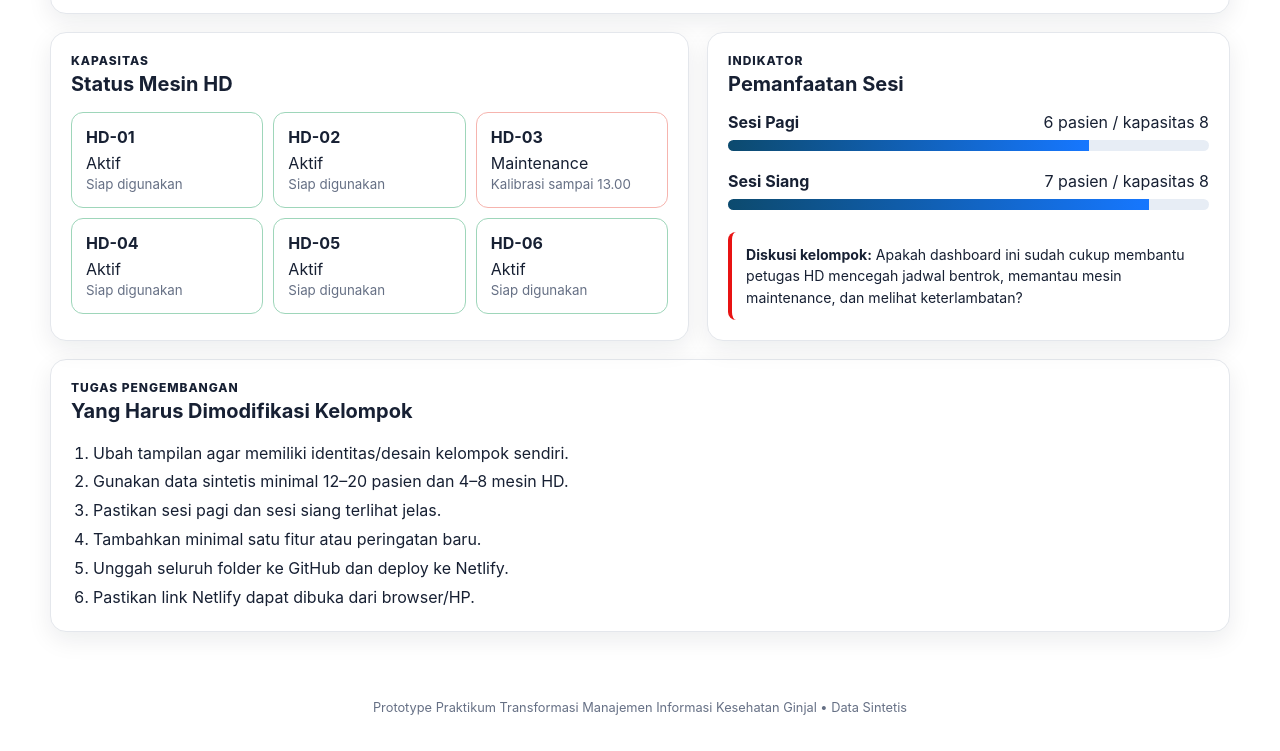
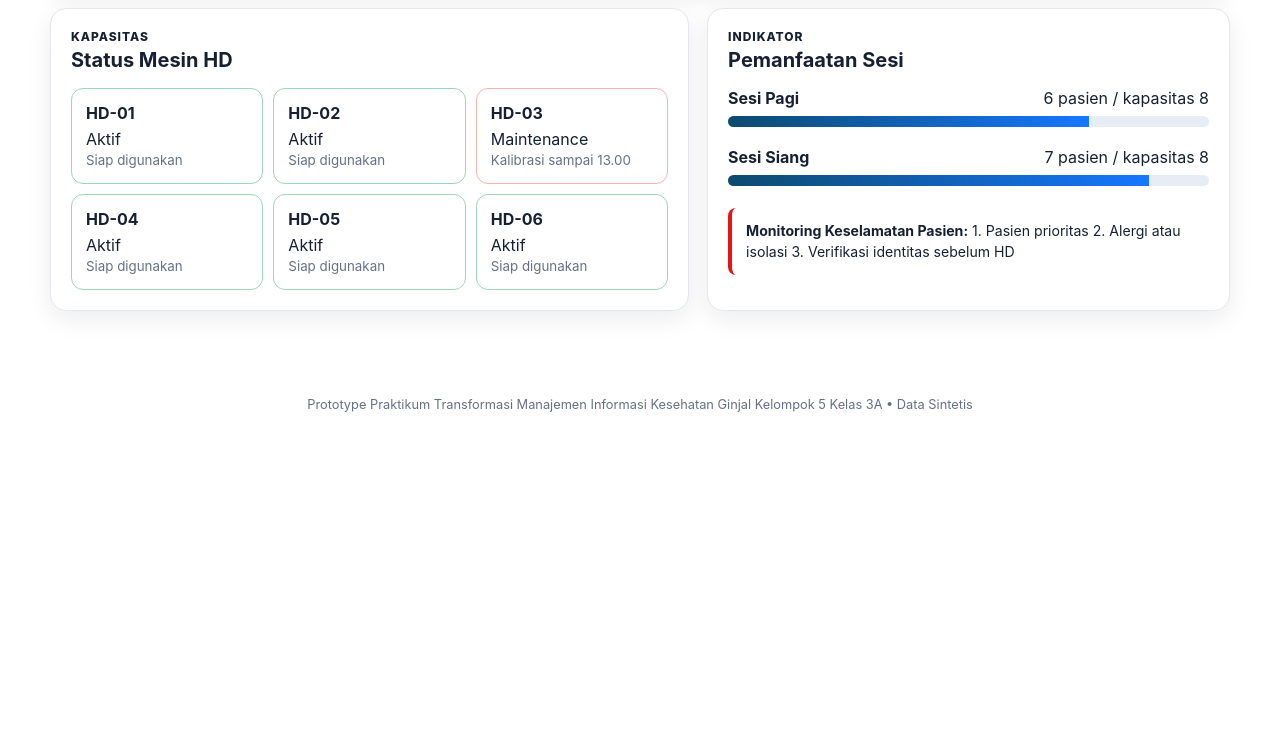
Before and after one commit to Alzidanpw-maker/DashboardHDKel53Apt3, a plain HTML site: page index.html in a window 1280 px wide. Shown: the part 1608-2359 px from the top of the page. After the commit the page ends 2056 px from the top, so only its background shows below. Drawn offline with Linux system fonts and the light colour scheme.

Commit message:
Add files via upload

```diff
--- a/index.html
+++ b/index.html
@@ -22,9 +22,8 @@
 
   <main class="container">
     <section class="notice" aria-label="Catatan etika data">
-      <strong>Catatan Etika:</strong>
-      Jangan menggunakan nama, NIK, nomor rekam medis, alamat, nomor telepon, atau data pasien nyata.
-      Gunakan hanya kode pasien sintetis seperti P001, P002, dan seterusnya.
+      <strong>Catatan Medis:</strong>
+      Data akan di update secara real time.
     </section>
 
     <section class="summary-grid" aria-label="Ringkasan layanan">
@@ -171,33 +170,17 @@
         </div>
 
         <div class="mini-note">
-          <strong>Diskusi kelompok:</strong>
-          Apakah dashboard ini sudah cukup membantu petugas HD mencegah jadwal bentrok,
-          memantau mesin maintenance, dan melihat keterlambatan?
+          <strong>Monitoring Keselamatan Pasien:</strong>
+          1. Pasien prioritas
+          2. Alergi atau isolasi
+          3. Verifikasi identitas sebelum HD
         </div>
       </article>
-    </section>
-
-    <section class="section-card">
-      <div class="section-heading">
-        <div>
-          <p class="eyebrow">TUGAS PENGEMBANGAN</p>
-          <h2>Yang Harus Dimodifikasi Kelompok</h2>
-        </div>
-      </div>
-      <ol class="task-list">
-        <li>Ubah tampilan agar memiliki identitas/desain kelompok sendiri.</li>
-        <li>Gunakan data sintetis minimal 12–20 pasien dan 4–8 mesin HD.</li>
-        <li>Pastikan sesi pagi dan sesi siang terlihat jelas.</li>
-        <li>Tambahkan minimal satu fitur atau peringatan baru.</li>
-        <li>Unggah seluruh folder ke GitHub dan deploy ke Netlify.</li>
-        <li>Pastikan link Netlify dapat dibuka dari browser/HP.</li>
-      </ol>
     </section>
   </main>
 
   <footer>
-    Prototype Praktikum Transformasi Manajemen Informasi Kesehatan Ginjal • Data Sintetis
+    Prototype Praktikum Transformasi Manajemen Informasi Kesehatan Ginjal Kelompok 5 Kelas 3A • Data Sintetis
   </footer>
 
   <script src="script.js"></script>
```
